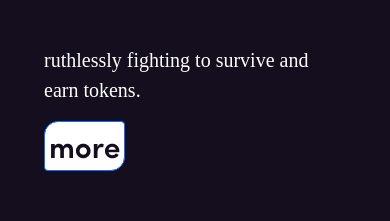
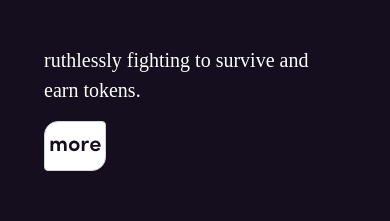
Before and after one commit to Emergencesxyz/SpiceRush, a Next.js app in the folder landing/: page / in a window 390 px wide. Shown: the part 800-1021 px from the top of the page. Built offline with nearby package versions, Linux system fonts and the light colour scheme; a web font is replaced by a local one.

Commit message:
buttons: fix outline

```diff
--- a/landing/styles/Home.module.css
+++ b/landing/styles/Home.module.css
@@ -25,6 +25,8 @@
   border-bottom-right-radius: 14px;
   background-color: white;
   color: #140e1e;
+  box-shadow: none !important;
+  border: 1px solid lightgray;
   padding-right: 1vw !important;
   padding-left: 1vw !important;
   cursor: url("../public/pictures/Cursor.png"), auto !important;
@@ -33,18 +35,18 @@
 .button:hover {
   background-color: #a89cba;
   color: #140e1e !important;
-  border: 2px solid #0f0e3f;
+  border: 1px solid #0f0e3f;
 }
 .button:active {
   background-color: white !important;
   color: #140e1e !important;
-  border: 2px solid #0f0e3f;
+  border: 1px solid #0f0e3f;
   box-shadow: none !important;
 }
 .button:focus {
   background-color: white !important;
   color: #140e1e !important;
-  border: 2px solid #0f0e3f;
+  border: 1px solid #0f0e3f;
   box-shadow: none !important;
 }
 
@@ -81,4 +83,8 @@
     width: 100%;
     flex-direction: column;
   }
+
+  .button {
+    font-size: 22px;
+  }
 }
```
